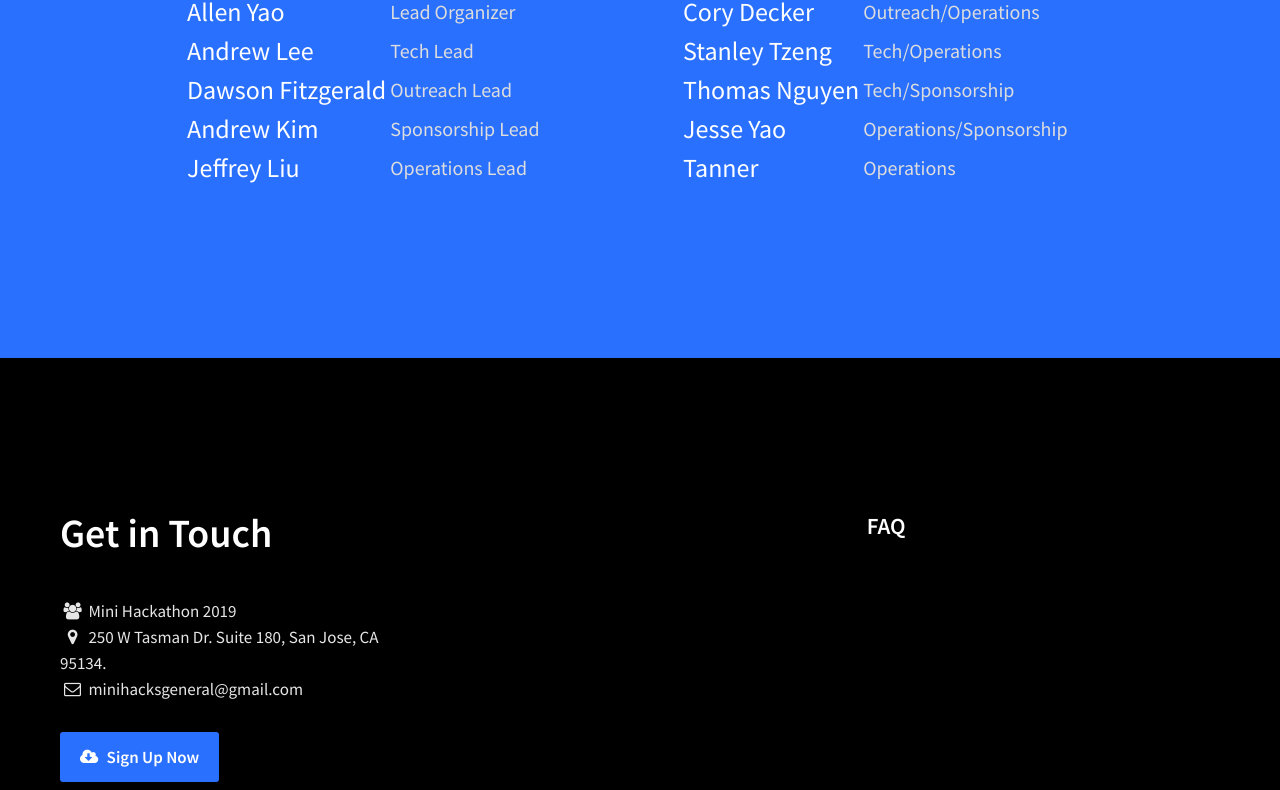
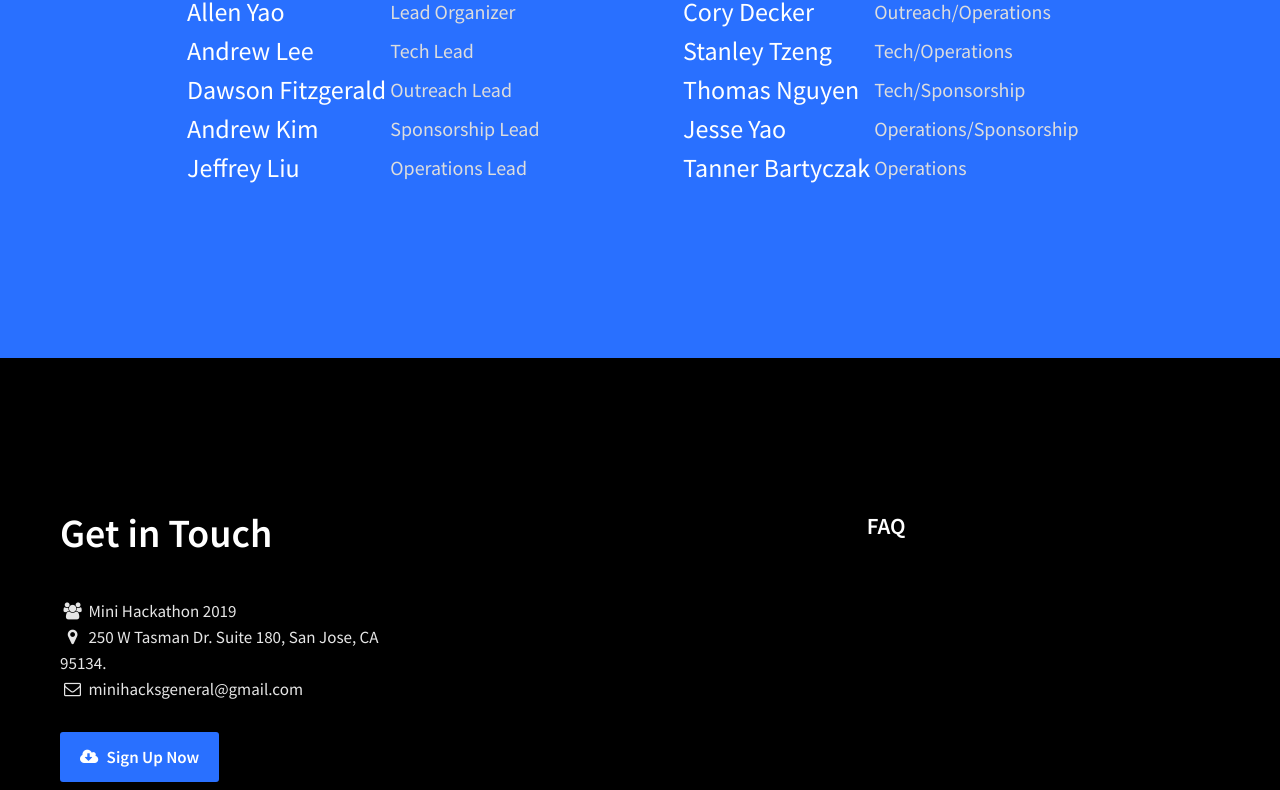
Before and after one commit to ayao451/ayao451.github.io, a plain HTML site: page index.html in a window 1280 px wide. Shown: the part 4489-5279 px from the top of the page. Drawn offline with nearby package versions, Linux system fonts and the light colour scheme.

Commit message:
added tanners last name

```diff
--- a/index.html
+++ b/index.html
@@ -912,7 +912,7 @@
                                             <td class="teamrole">Operations/Sponsorship</td>
                                         </tr>
                                         <tr>
-                                            <td>Tanner</td>
+                                            <td>Tanner Bartyczak</td>
                                             <td class="teamrole">Operations</td>
                                         </tr>
                                     </table>
```
